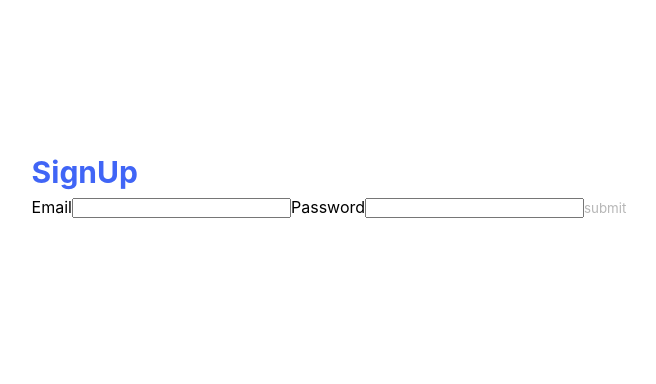
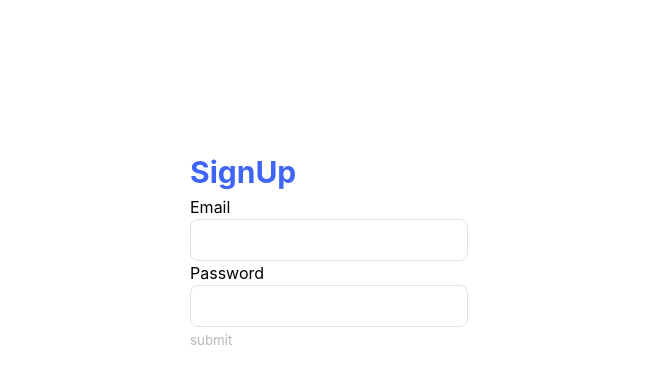
Before and after one commit to chyerin802/wanted-pre-onboarding-frontend, a React (Create React App) app: page /signup in a window 1280 px wide. Shown: the top 384 px of the page, without its empty margins (311-967 px from the left). Built offline with nearby package versions, Linux system fonts and the light colour scheme; no server answers.

Commit message:
#32 design: 로그인/회원가입 페이지에 공통 Input 스타일 적용

```diff
--- a/src/components/auth/SignInForm.js
+++ b/src/components/auth/SignInForm.js
@@ -2,6 +2,7 @@ import { useNavigate } from 'react-router-dom';
 import useForm from 'hooks/useForm';
 import authValidate from 'utils/authValidate';
 import { signInAsync } from 'api';
+import TextInput from 'components/TextInput';
 
 const SignInForm = () => {
   const navigate = useNavigate();
@@ -24,24 +25,24 @@ const SignInForm = () => {
   return (
     <form onSubmit={handleSubmit}>
       <label htmlFor="email">Email</label>
-      <input
+      <TextInput
         type="email"
         name="email"
         id="email"
         data-testid="email-input"
         value={values.email}
         onChange={handleChange}
-      ></input>
+      ></TextInput>
       {touched.email && errors.email && <span>{errors.email}</span>}
       <label htmlFor="password">Password</label>
-      <input
+      <TextInput
         type="password"
         name="password"
         id="password"
         data-testid="password-input"
         value={values.password}
         onChange={handleChange}
-      ></input>
+      ></TextInput>
       {touched.password && errors.password && <span>{errors.password}</span>}
       <button
         data-testid="signin-button"
--- a/src/components/auth/SignUpForm.js
+++ b/src/components/auth/SignUpForm.js
@@ -2,6 +2,7 @@ import { useNavigate } from 'react-router-dom';
 import useForm from 'hooks/useForm';
 import authValidate from 'utils/authValidate';
 import { signUpAsync } from 'api';
+import TextInput from 'components/TextInput';
 
 const SignUpForm = () => {
   const navigate = useNavigate();
@@ -23,24 +24,24 @@ const SignUpForm = () => {
   return (
     <form onSubmit={handleSubmit}>
       <label htmlFor="email">Email</label>
-      <input
+      <TextInput
         type="text"
         name="email"
         id="email"
         data-testid="email-input"
         value={values.email}
         onChange={handleChange}
-      ></input>
+      ></TextInput>
       {touched.email && errors.email && <span>{errors.email}</span>}
       <label htmlFor="password">Password</label>
-      <input
+      <TextInput
         type="password"
         name="password"
         id="password"
         data-testid="password-input"
         value={values.password}
         onChange={handleChange}
-      ></input>
+      ></TextInput>
       {touched.password && errors.password && <span>{errors.password}</span>}
       <button
         data-testid="signup-button"
```
